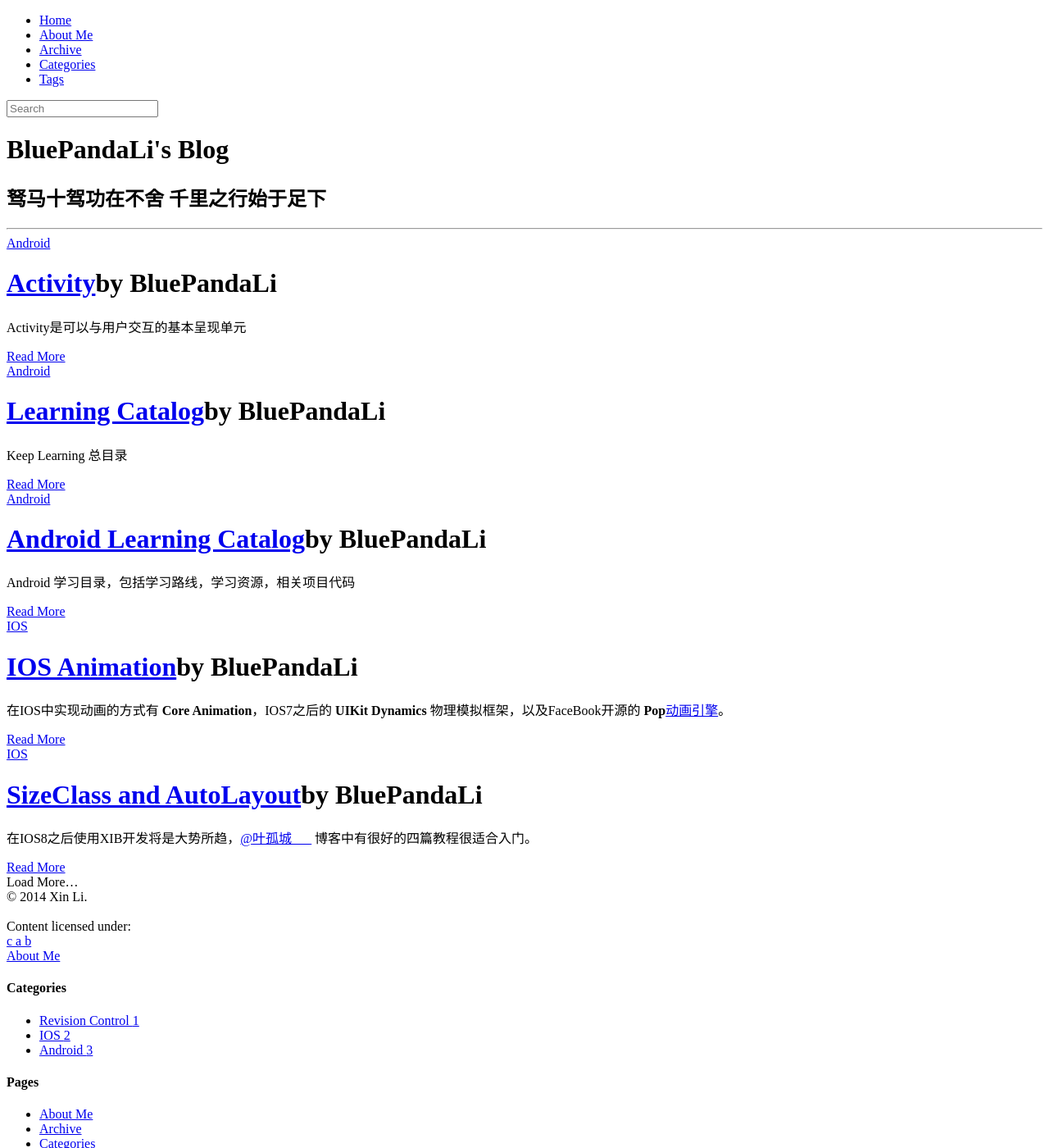
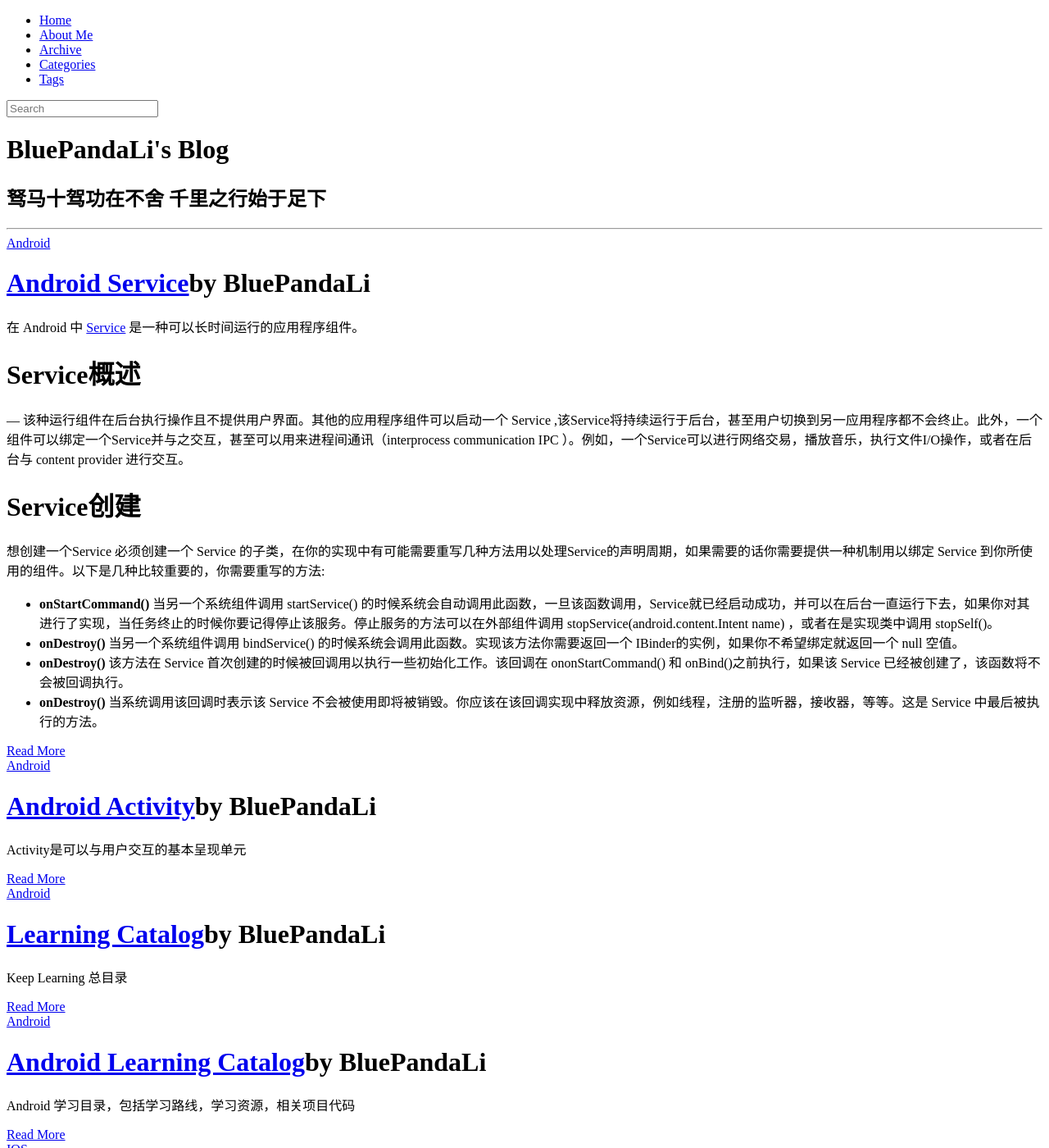
Before and after one commit to BluePandaLi/bluepandali.github.com, a Jekyll site: the page built from index.html, in a window 1280 px wide and 1400 px high. Shown: the whole window at 82% size. Built offline with Jekyll 4.4.1, drawn with Linux system fonts in a browser that asks for light colours; nearby versions of some CDN libraries; library files that are not in the unit come from our copies; the list of posts is cut into pages by our own code.

Commit message:
Add android service arcitle.

```diff
--- a/_posts/2014-12-29-Activity.md
+++ b/_posts/2014-12-29-Activity.md
@@ -1,7 +1,7 @@
 ---
 layout: post
 category: Android
-title: Activity
+title: Android Activity
 tagline: by BluePandaLi
 tags: [Android Learning，Activity]
 ---
--- /dev/null
+++ b/_posts/2014-12-30-Service.md
@@ -0,0 +1,25 @@
+---
+layout: post
+category: Android
+title: Android Service
+tagline: by BluePandaLi
+tags: [Android Learning，Service]
+---
+
+在 Android 中 [Service](http://developer.android.com/guide/components/services.html) 是一种可以长时间运行的应用程序组件。
+
+<!-- more -->
+
+#Service概述
+
+--- 该种运行组件在后台执行操作且不提供用户界面。其他的应用程序组件可以启动一个 Service ,该Service将持续运行于后台，甚至用户切换到另一应用程序都不会终止。此外，一个组件可以绑定一个Service并与之交互，甚至可以用来进程间通讯（interprocess communication IPC ）。例如，一个Service可以进行网络交易，播放音乐，执行文件I/O操作，或者在后台与 content provider 进行交互。
+
+
+#Service创建
+
+想创建一个Service 必须创建一个 Service 的子类，在你的实现中有可能需要重写几种方法用以处理Service的声明周期，如果需要的话你需要提供一种机制用以绑定 Service 到你所使用的组件。以下是几种比较重要的，你需要重写的方法:
+
+* **onStartCommand()** 当另一个系统组件调用 startService() 的时候系统会自动调用此函数，一旦该函数调用，Service就已经启动成功，并可以在后台一直运行下去，如果你对其进行了实现，当任务终止的时候你要记得停止该服务。停止服务的方法可以在外部组件调用 stopService(android.content.Intent name) ，或者在是实现类中调用 stopSelf()。
+* **onDestroy()** 当另一个系统组件调用 bindService() 的时候系统会调用此函数。实现该方法你需要返回一个 IBinder的实例，如果你不希望绑定就返回一个 null 空值。
+* **onDestroy()** 该方法在 Service 首次创建的时候被回调用以执行一些初始化工作。该回调在 ononStartCommand() 和 onBind()之前执行，如果该 Service 已经被创建了，该函数将不会被回调执行。
+* **onDestroy()** 当系统调用该回调时表示该 Service 不会被使用即将被销毁。你应该在该回调实现中释放资源，例如线程，注册的监听器，接收器，等等。这是 Service 中最后被执行的方法。
```
